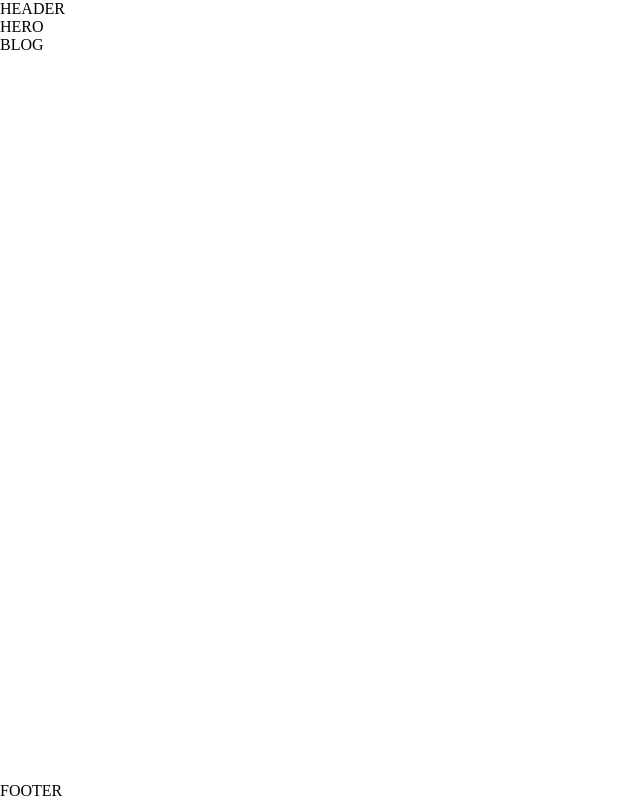
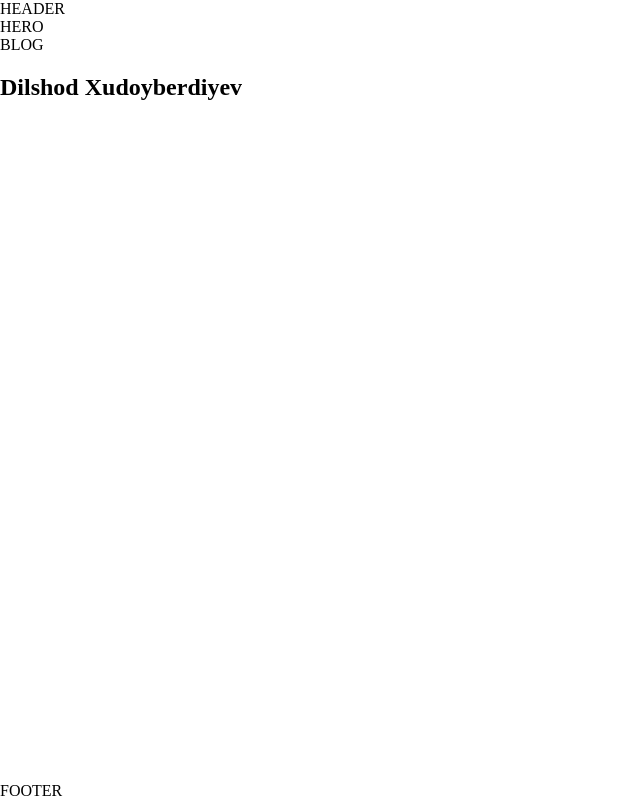
Before and after one commit to fazliddin21/jamoa, a plain HTML site: page index.html in a window 1280 px wide. Shown: the whole page, without its empty margins (0-640 px from the left). Drawn offline with Linux system fonts and the light colour scheme.

Commit message:
Add name

```diff
--- a/index.html
+++ b/index.html
@@ -21,6 +21,7 @@
 			</section>
 			<section class="blog">
 				<div class="container">BLOG</div>
+				<h1>Dilshod Xudoyberdiyev</h1>
 			</section>
 		</main>
 		<footer class="site-footer">
```
